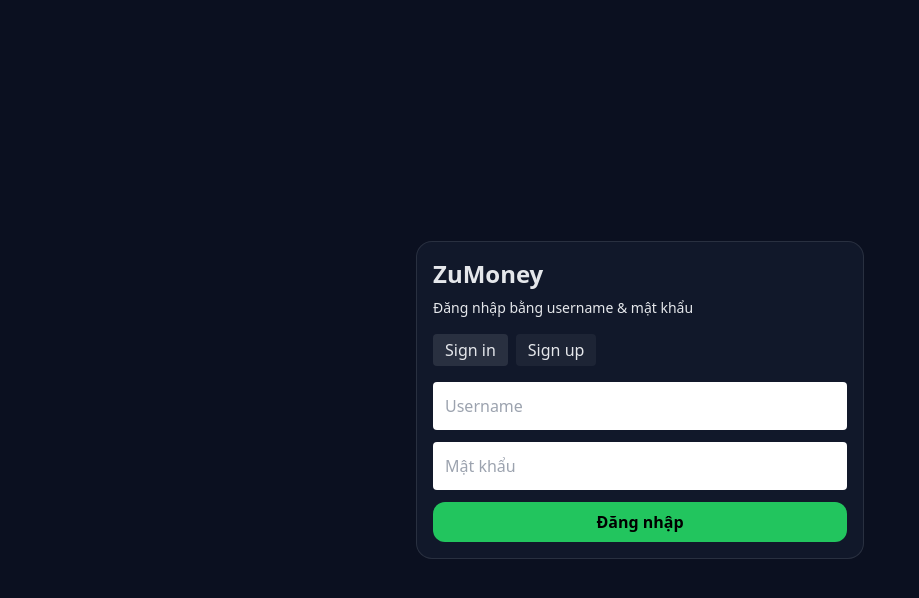
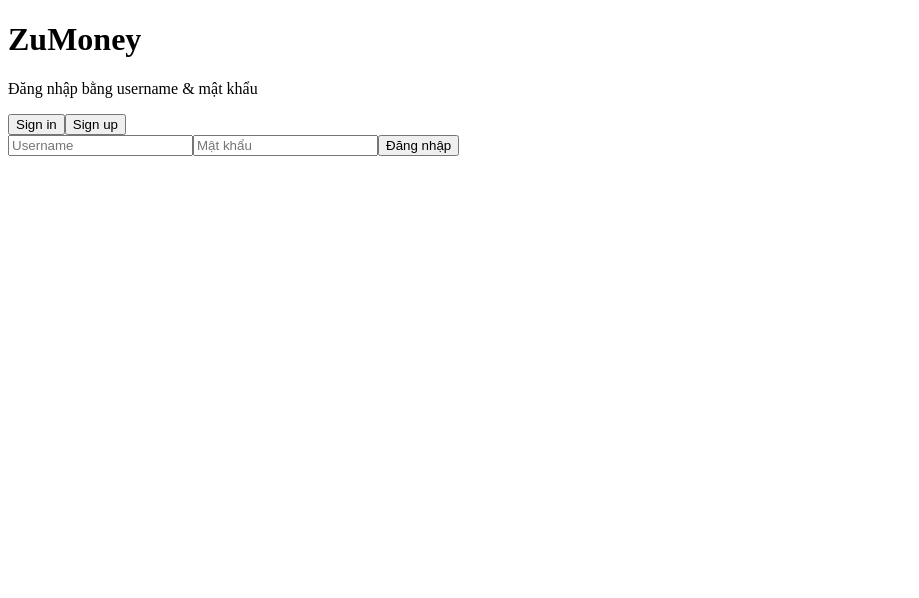
Before and after one commit to khanh7101/ZuMoney, a Next.js app: page /login in a window 1280 px wide. Shown: the top 598 px of the page, without its empty margins (0-919 px from the left). Built offline with nearby package versions, Linux system fonts and the light colour scheme; no server answers.

Commit message:
fix navbar

```diff
--- a/src/features/auth/context/AuthContext.tsx
+++ b/src/features/auth/context/AuthContext.tsx
@@ -12,7 +12,7 @@ type AuthContextValue = {
 // Dùng `| undefined` để ép buộc phải nằm trong Provider (giúp TS an toàn hơn)
 const AuthContext = createContext<AuthContextValue | undefined>(undefined);
 
-export function AuthProvider({ children }: { children: React.ReactNode }) {
+export function  AuthProvider({ children }: { children: React.ReactNode }) {
   const [session, setSession] = useState<Session | null>(null);
   const [loading, setLoading] = useState(true);
 
--- a/src/shared/nav/BottomNav.tsx
+++ b/src/shared/nav/BottomNav.tsx
@@ -31,9 +31,7 @@ export default function BottomNav() {
   return (
     <>
       <nav
-        className="fixed bottom-0 left-0 right-0 z-[100] border-t border-gray-200
-                   bg-white supports-[backdrop-filter]:bg-white/90
-                   supports-[backdrop-filter]:backdrop-blur pb-safe md:hidden"
+        className="fixed inset-x-0 bottom-0 z-50 border-t bg-white pb-safe"
       >
         {/* min-h = var(--nav-h) để khung nav không bị co */}
         <div className="relative mx-auto grid max-w-3xl grid-cols-5 px-3 py-2"
--- a/styles/globals.css
+++ b/styles/globals.css
@@ -1,6 +1,6 @@
-@tailwind base;
+/* @tailwind base;
 @tailwind components;
-@tailwind utilities;
+@tailwind utilities; */
 
 /* ──────────────────────────────────────────
    Safe-area helpers (iOS notch / home indicator)
@@ -9,18 +9,21 @@
   --safe-top: env(safe-area-inset-top, 0px);
   --safe-bottom: env(safe-area-inset-bottom, 0px);
   /* Chiều cao nav THỰC TẾ: nút + có ring 8px => 56 + 16 = 72 */
-  --nav-h: 72px;
+  /* --nav-h: 72px; */
 }
 
 /* Tránh nội dung bị “ăn” vào tai thỏ */
 .pt-safe { padding-top: var(--safe-top); }
-/* Đệm đáy cho thanh nav dính đáy */
-.pb-nav { padding-bottom: calc(var(--nav-h) + var(--safe-bottom)); }
-/* spacer/đo nav khi cần */
-.h-nav  { height: calc(var(--nav-h) + var(--safe-bottom)); }
-
 /* Đệm safe-area cho nav (nội dung/nav-bg phủ cả home-indicator) */
 .pb-safe { padding-bottom: var(--safe-bottom); }
+/* Đệm đáy cho thanh nav dính đáy */
+.pb-nav {
+  padding-bottom: calc(64px + var(--safe-bottom));
+}
+/* spacer/đo nav khi cần */
+.h-nav {
+  height: calc(64px + var(--safe-bottom));
+}
 
 /* 100vh đúng trên iOS (dynamic viewport) */
 .min-h-dvh { min-height: 100dvh; }
@@ -28,44 +31,51 @@
 /* ──────────────────────────────────────────
    Reset & nền mặc định
    ────────────────────────────────────────── */
-html, body {
-  height: 100%;
-  overflow: hidden;                         /* Chặn body scroll để ẩn scrollbar hệ thống */
-  background-color: theme('colors.bg');     /* dùng màu trong tailwind.config */
-  color: theme('colors.text');
-  -webkit-font-smoothing: antialiased;
-  -moz-osx-font-smoothing: grayscale;
-  -webkit-tap-highlight-color: transparent; /* bỏ flash xanh khi chạm iOS */
-  -webkit-text-size-adjust: 100%;
-  text-size-adjust: 100%;
-  overscroll-behavior-y: none;              /* hạn chế bounce chaining */
-}
+/* html, body { */
+  /* height: 100%; */
+  /* overflow: hidden;                         */
+   /* Chặn body scroll để ẩn scrollbar hệ thống */
+  /* background-color: theme('colors.bg');      */
+  /* dùng màu trong tailwind.config */
+  /* color: theme('colors.text'); */
+  /* -webkit-font-smoothing: antialiased; */
+  /* -moz-osx-font-smoothing: grayscale; */
+  /* -webkit-tap-highlight-color: transparent;  */
+  /* bỏ flash xanh khi chạm iOS */
+  /* -webkit-text-size-adjust: 100%; */
+  /* text-size-adjust: 100%; */
+  /* overscroll-behavior-y: none;               */
+  /* hạn chế bounce chaining */
+/* } */
 
 /* Fallback cho iOS rất cũ (khi chưa có dvh) */
-@supports (-webkit-touch-callout: none) {
+/* @supports (-webkit-touch-callout: none) {
   body { min-height: -webkit-fill-available; }
-}
+} */
 
 /* Form input luôn chữ tối để dễ đọc trên nền sáng */
-input, select, textarea { color: #0b1020; }
+/* input, select, textarea { color: #0b1020; } */
 
 /* ──────────────────────────────────────────
    Ẩn scrollbar cho container cuộn cụ thể
    Dùng class .no-scrollbar trên phần tử cần cuộn
    ────────────────────────────────────────── */
-.no-scrollbar {
-  -ms-overflow-style: none;   /* IE/Edge cũ */
-  scrollbar-width: none;      /* Firefox */
-}
-.no-scrollbar::-webkit-scrollbar {
-  display: none;              /* Chrome/Safari/WebKit */
-}
+/* .no-scrollbar { */
+  /* -ms-overflow-style: none;   */
+   /* IE/Edge cũ */
+  /* scrollbar-width: none;       */
+  /* Firefox */
+/* } */
+/* .no-scrollbar::-webkit-scrollbar { */
+  /* display: none;               */
+  /* Chrome/Safari/WebKit */
+/* } */
 
 /* Ngăn double-tap zoom cho control tương tác */
-a, button, input, select, textarea { touch-action: manipulation; }
+/* a, button, input, select, textarea { touch-action: manipulation; } */
 
 /* ──────────────────────────────────────────
    UI helpers của app
    ────────────────────────────────────────── */
-.card { @apply bg-card border border-white/10 rounded-xl p-4; }
-.btn  { @apply bg-accent text-black py-2 px-4 rounded-lg font-semibold hover:opacity-90; }
+/* .card { @apply bg-card border border-white/10 rounded-xl p-4; } */
+/* .btn  { @apply bg-accent text-black py-2 px-4 rounded-lg font-semibold hover:opacity-90; } */
```
